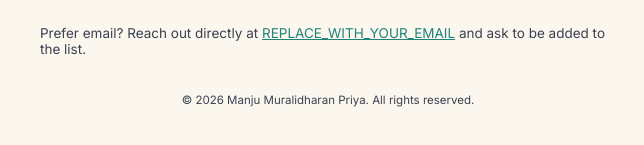
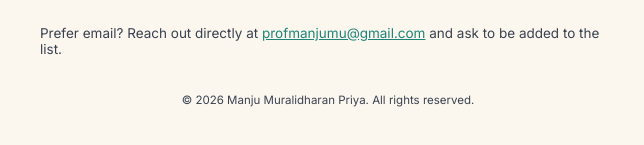
Before and after one commit to manjusrs/raspberrypims, a plain HTML site: page subscribe/index.html in a window 1280 px wide. Shown: the part 297-442 px from the top of the page, 312-956 px from the left. Drawn offline with Linux system fonts and the light colour scheme.

Commit message:
email updated
email updated

```diff
--- a/subscribe/index.html
+++ b/subscribe/index.html
@@ -48,7 +48,7 @@
     <div id="form-message" class="form-message"></div>
   </form>
 
-  <p class="fallback">Prefer email? Reach out directly at <a href="mailto:REPLACE_WITH_YOUR_EMAIL">REPLACE_WITH_YOUR_EMAIL</a> and ask to be added to the list.</p>
+  <p class="fallback">Prefer email? Reach out directly at <a href="mailto:profmanjumu@gmail.com">profmanjumu@gmail.com</a> and ask to be added to the list.</p>
 
   <div class="copyright" style="margin-top:36px">© 2026 Manju Muralidharan Priya. All rights reserved.</div>
 </div>
```
